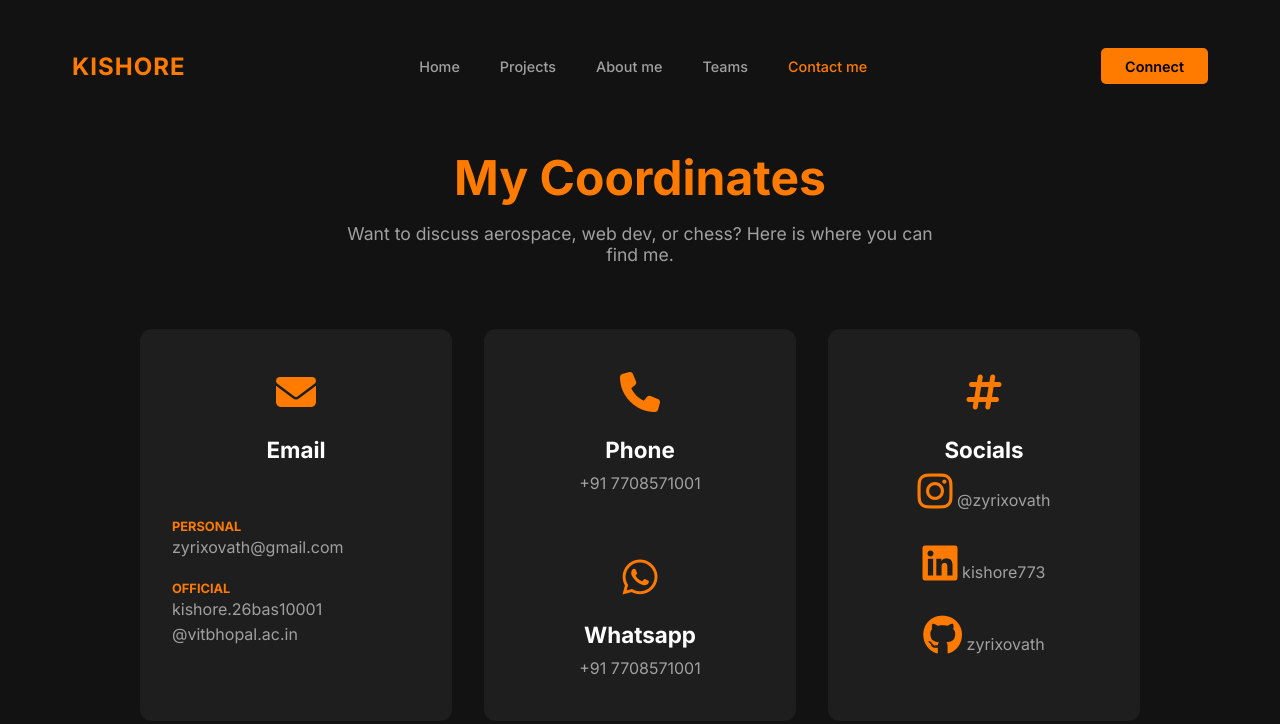
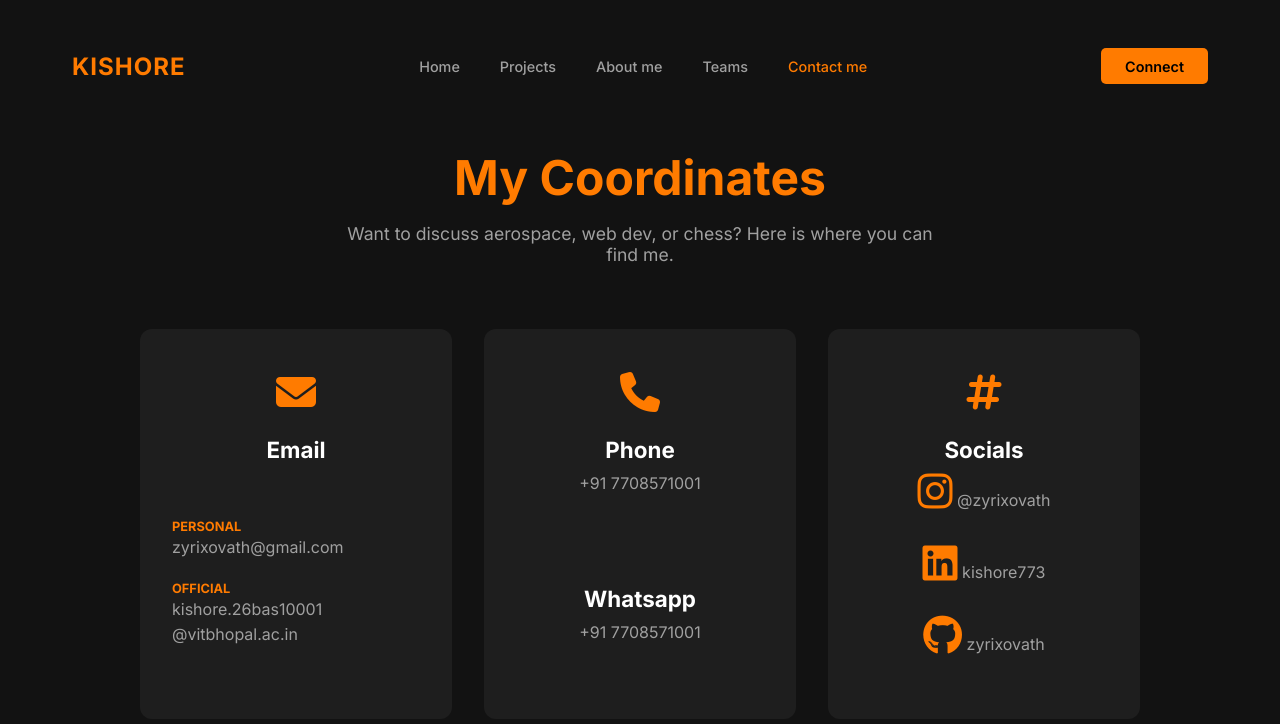
Before and after one commit to zyrixovath/kishore, a plain HTML site: page contact.html in a window 1280 px wide. Drawn offline with Linux system fonts and the light colour scheme.

Commit message:
changes saved

```diff
--- a/contact.html
+++ b/contact.html
@@ -89,7 +89,7 @@
                     <!-- Replace with your actual number -->
                     <a href="tel:+917708571001">+91 7708571001</a><br><br><br><br>
 
-                    <i class="fab fa-whatsapp"></i>
+                    <i class="fab fa-what`sapp"></i>
                     <h3>Whatsapp</h3>
                     <!-- Replace with your actual number -->
                     <a href="https://wa.me/917708571001">+91 7708571001</a>
```
Also changed, not shown: index.html (+1 -1 lines), kishorepic1.png (renamed from kishorepic.png).
